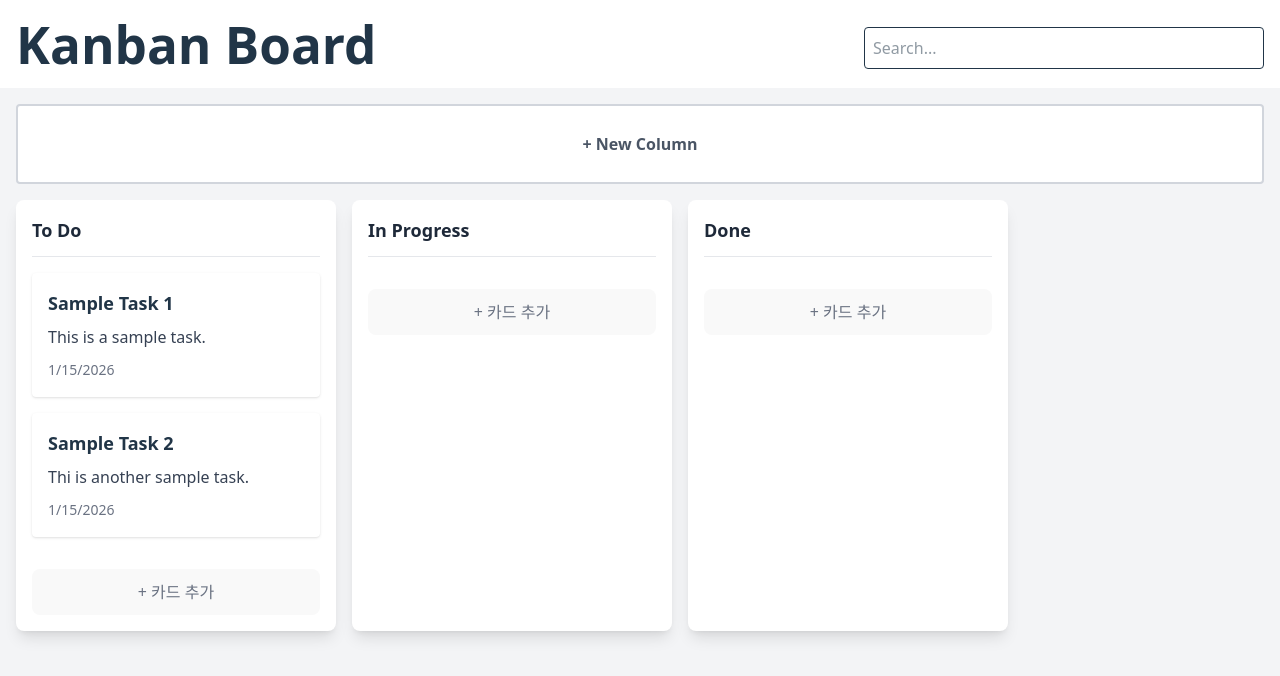
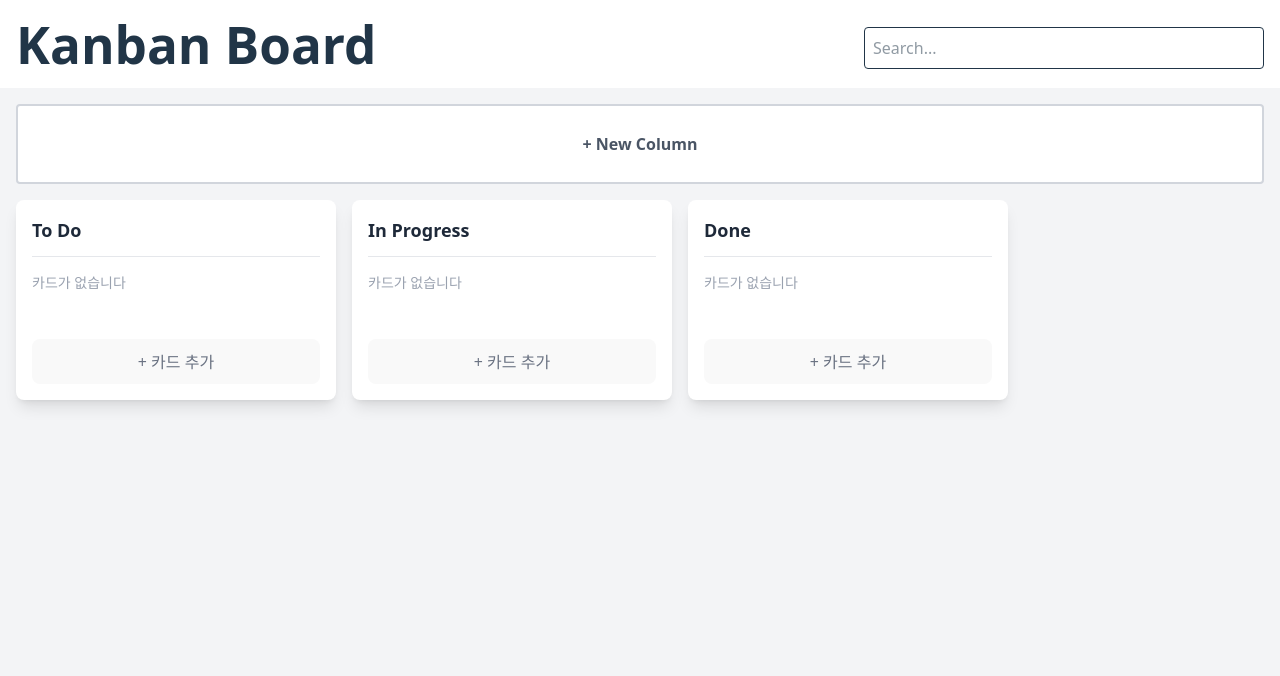
Before and after one commit to ramong26/kanban, a React (Vite) app in the folder my-project/: page / in a window 1280 px wide. Shown: the top 676 px of the page. Built offline with nearby package versions, Linux system fonts and the light colour scheme.

Commit message:
feat: CardNewModal - 카드 폼 모달 생성 및 이에 따른 타입 변경

```diff
--- a/my-project/src/components/KanbanBoard/Card/Card.tsx
+++ b/my-project/src/components/KanbanBoard/Card/Card.tsx
@@ -6,7 +6,9 @@ export default function Card({ item }: { item?: CardProps }) {
       <h3 className="text-lg font-semibold mb-2">{item?.title}</h3>
       <p className="text-gray-700 mb-2">{item?.content}</p>
       <span className="text-sm text-gray-500">
-        {item?.dateCreated.toLocaleDateString()}
+        {item?.dateCreated
+          ? new Date(item.dateCreated).toLocaleDateString()
+          : ""}
       </span>
     </div>
   );
--- /dev/null
+++ b/my-project/src/components/KanbanBoard/CardNewModal/CardNewModal.tsx
@@ -0,0 +1,93 @@
+import { useRef } from "react";
+import type { CardNewModalProps } from "./types";
+import { useModalEsc, handleOverlayClick } from "../../../hooks/useModalEsc";
+
+export default function CardNewModal({
+  type = "create",
+  isOpen,
+  onClose,
+  onSubmit,
+}: CardNewModalProps) {
+  const titleRef = useRef<HTMLInputElement>(null);
+  const contentRef = useRef<HTMLTextAreaElement>(null);
+  const dateRef = useRef<HTMLInputElement>(null);
+
+  useModalEsc(onClose, isOpen);
+
+  const handleSubmit = (e: React.FormEvent) => {
+    e.preventDefault();
+    const cardTitle = titleRef.current?.value.trim() || "";
+    const content = contentRef.current?.value.trim() || "";
+    const date = dateRef.current?.value || "";
+    if (cardTitle && content && date) {
+      onSubmit(cardTitle, content, date);
+    }
+  };
+
+  if (!isOpen) return null;
+
+  return (
+    <div
+      className="fixed inset-0 bg-black/40 flex items-center justify-center z-50"
+      onClick={(e) => handleOverlayClick(e, onClose)}
+      role="dialog"
+      aria-modal="true"
+    >
+      <form
+        className="bg-white rounded-lg shadow-lg p-6 w-full max-w-xs flex flex-col gap-4"
+        onSubmit={type === "create" ? handleSubmit : undefined}
+        onClick={(e) => e.stopPropagation()}
+      >
+        <div className="flex justify-between items-center mb-2">
+          <h2 className="text-lg font-bold">
+            {type === "create" ? "카드 추가" : "카드 편집"}
+          </h2>
+          <button
+            type="button"
+            className="text-gray-600 hover:text-gray-700 text-xl py-1 px-2"
+            onClick={onClose}
+            aria-label="닫기"
+          >
+            ×
+          </button>
+        </div>
+        <label className="flex flex-col gap-1">
+          <span className="text-sm font-medium text-gray-700">제목</span>
+          <input
+            ref={titleRef}
+            type="text"
+            placeholder="제목을 입력하세요"
+            className="border rounded px-3 py-2 focus:outline-none focus:ring-2 focus:ring-blue-400"
+            maxLength={40}
+            required
+          />
+        </label>
+        <label className="flex flex-col gap-1">
+          <span className="text-sm font-medium text-gray-700">설명</span>
+          <textarea
+            ref={contentRef}
+            placeholder="설명을 입력하세요"
+            className="border rounded px-3 py-2 min-h-[60px] focus:outline-none focus:ring-2 focus:ring-blue-400 resize-none"
+            maxLength={200}
+            required
+          />
+        </label>
+        <label className="flex flex-col gap-1">
+          <span className="text-sm font-medium text-gray-700">마감 날짜</span>
+          <input
+            ref={dateRef}
+            type="date"
+            className="border rounded px-3 py-2 focus:outline-none focus:ring-2 focus:ring-blue-400"
+            required
+          />
+        </label>
+        <button
+          type="submit"
+          className="bg-blue-500 text-black rounded py-2 font-semibold hover:bg-blue-600"
+        >
+          저장
+        </button>
+      </form>
+    </div>
+  );
+}
--- /dev/null
+++ b/my-project/src/components/KanbanBoard/CardNewModal/index.ts
@@ -0,0 +1 @@
+export { default } from "./CardNewModal";
--- a/my-project/src/components/KanbanBoard/Collumn/Collumn.tsx
+++ b/my-project/src/components/KanbanBoard/Collumn/Collumn.tsx
@@ -1,6 +1,6 @@
 import { useState } from "react";
-
 import Card from "../Card";
+import CardNewModal from "../CardNewModal";
 import ColumnNewModal from "./ColumnNewModal";
 import type { CollumnProps } from "./types";
 
@@ -8,46 +8,54 @@ export default function Collumn({
   edit,
   title,
   items,
+  onAddCard,
   onEdit,
   onDelete,
 }: CollumnProps) {
   const [openCollumnModal, setOpenCollumnModal] = useState(false);
+  const [openCardModal, setOpenCardModal] = useState(false);
 
   return (
     <>
-      <div className="bg-white rounded-lg shadow-lg p-4 w-80 min-h-[200px]">
+      <div className="bg-white rounded-lg shadow-lg p-4 w-80 min-h-[200px] flex flex-col">
         <div className="flex justify-between items-center mb-4 pb-3 border-b border-gray-200">
           <h2 className="text-lg font-bold text-gray-800">{title}</h2>
           {edit && (
             <div className="flex gap-2">
+              {onEdit && (
                 <button
                   type="button"
-                className="text-gray-600 hover:text-gray-700 text-sm px-2 py-1 rounded hover:bg-gray-100 transition-colors"
-                onClick={() => setOpenCollumnModal(!openCollumnModal)}
+                  className="text-gray-400 hover:text-gray-700 text-sm px-3 py-1 rounded hover:bg-gray-100 transition-colors"
+                  onClick={() => setOpenCollumnModal(true)}
                   aria-label="수정"
                 >
                   수정
                 </button>
+              )}
+              {onDelete && (
                 <button
                   type="button"
-                className="text-gray-600 hover:text-gray-700 text-sm px-2 py-1 rounded hover:bg-gray-100 transition-colors"
+                  className="text-gray-400 hover:text-red-600 text-sm px-3 py-1 rounded hover:bg-gray-100 transition-colors"
                   onClick={onDelete}
-                aria-label="수정"
+                  aria-label="삭제"
                 >
                   삭제
                 </button>
+              )}
             </div>
           )}
         </div>
-        <div className="space-y-3">
-          {items?.map((item, index) => (
-            <Card key={index} item={item} />
-          ))}
+        <div className="flex-1 space-y-3">
+          {items && items.length > 0 ? (
+            items.map((item, idx) => <Card key={idx} item={item} />)
+          ) : (
+            <p className="text-gray-400 text-sm">카드가 없습니다</p>
+          )}
         </div>
         <button
           type="button"
           className="w-full mt-4 py-2 text-gray-500 hover:text-gray-700 hover:bg-gray-50 rounded border-2 border-dashed border-gray-300 hover:border-gray-400 transition-colors"
-          onClick={() => {}}
+          onClick={() => setOpenCardModal(true)}
         >
           + 카드 추가
         </button>
@@ -63,6 +71,16 @@ export default function Collumn({
           }}
         />
       )}
+      {openCardModal && onAddCard && (
+        <CardNewModal
+          isOpen={openCardModal}
+          onClose={() => setOpenCardModal(false)}
+          onSubmit={(cardTitle, content, date) => {
+            onAddCard(title, { title: cardTitle, content, dateCreated: date });
+            setOpenCardModal(false);
+          }}
+        />
+      )}
     </>
   );
 }
--- a/my-project/src/components/KanbanBoard/Collumn/ColumnNewModal/ColumnNewModal.tsx
+++ b/my-project/src/components/KanbanBoard/Collumn/ColumnNewModal/ColumnNewModal.tsx
@@ -1,7 +1,7 @@
 import { useCallback, useEffect, useRef } from "react";
 import type { ColumnNewModalProps } from "./types";
 
-import { useEsc, handleOverlayClick } from "../../../../hooks/useEsc";
+import { useModalEsc, handleOverlayClick } from "../../../../hooks/useModalEsc";
 const LOCAL_STORAGE_KEY = "kanban-columns";
 
 export default function ColumnNewModal({
@@ -12,7 +12,7 @@ export default function ColumnNewModal({
 }: ColumnNewModalProps) {
   const inputRef = useRef<HTMLInputElement>(null);
 
-  useEsc(onClose, isOpen);
+  useModalEsc(onClose, isOpen);
 
   useEffect(() => {
     if (isOpen) inputRef.current?.focus();
--- a/my-project/src/components/KanbanBoard/Collumn/types.ts
+++ b/my-project/src/components/KanbanBoard/Collumn/types.ts
@@ -4,6 +4,10 @@ export interface CollumnProps {
   edit?: boolean;
   title: string;
   items?: CardProps[];
+  onAddCard?: (
+    columnTitle: string,
+    card: { title: string; content: string; dateCreated: string }
+  ) => void;
   onEdit?: (newTitle: string) => void;
   onDelete?: () => void;
 }
--- a/my-project/src/components/KanbanBoard/KanbanBoard.tsx
+++ b/my-project/src/components/KanbanBoard/KanbanBoard.tsx
@@ -3,21 +3,9 @@ import Collumn from "./Collumn";
 import NewCollumn from "./NewCollumn";
 
 const LOCAL_STORAGE_KEY = "kanban-columns";
+const LOCAL_STORAGE_CARDS_KEY = "kanban-cards";
 
 export default function KanbanBoard() {
-  const items = [
-    {
-      title: "Sample Task 1",
-      content: "This is a sample task.",
-      dateCreated: new Date(),
-    },
-    {
-      title: "Sample Task 2",
-      content: "Thi is another sample task.",
-      dateCreated: new Date(),
-    },
-  ];
-
   // First Render Load from Local Storage
   const [collumns, setCollumns] = useState<string[]>(() => {
     const storedCollumns = localStorage.getItem(LOCAL_STORAGE_KEY);
@@ -33,6 +21,36 @@ export default function KanbanBoard() {
     }
     return [];
   });
+
+  const [cards, setCards] = useState(() => {
+    const storedCards = localStorage.getItem(LOCAL_STORAGE_CARDS_KEY);
+    if (storedCards) {
+      try {
+        const parsed = JSON.parse(storedCards);
+        return typeof parsed === "object" && parsed !== null ? parsed : {};
+      } catch (error) {
+        console.error("Failed to parse stored cards:", error);
+        localStorage.removeItem(LOCAL_STORAGE_CARDS_KEY);
+        return {};
+      }
+    }
+    return {};
+  });
+
+  // Get Cards By Column Title
+  const getCardsByColumn = (columnTitle: string) => {
+    const raw = localStorage.getItem(LOCAL_STORAGE_CARDS_KEY);
+    if (!raw) return [];
+    try {
+      const cardsByColumn = JSON.parse(raw);
+
+      return Array.isArray(cardsByColumn[columnTitle])
+        ? cardsByColumn[columnTitle]
+        : [];
+    } catch {
+      return [];
+    }
+  };
 
   // Add New Collumn Handler
   const handleAddCollumn = useCallback(
@@ -64,20 +82,46 @@ export default function KanbanBoard() {
     },
     [collumns]
   );
+
+  // Add Card Handler
+  const handleAddCard = useCallback(
+    (
+      columnTitle: string,
+      card: { title: string; content: string; dateCreated: string }
+    ) => {
+      const prevCards = cards[columnTitle] || [];
+      const updatedCards = {
+        ...cards,
+        [columnTitle]: [...prevCards, card],
+      };
+      setCards(updatedCards);
+      localStorage.setItem(
+        LOCAL_STORAGE_CARDS_KEY,
+        JSON.stringify(updatedCards)
+      );
+    },
+    [cards]
+  );
+
   return (
     <div className="flex-col  p-4  bg-gray-100 min-h-screen">
       <NewCollumn onAddCollumn={handleAddCollumn} />
       <div className="flex space-x-4">
-        <Collumn title="To Do" items={items} />
-        <Collumn title="In Progress" />
-        <Collumn title="Done" />
-        {collumns.map((title, index) => (
+        {["To Do", "In Progress", "Done", ...collumns].map((title, index) => (
           <Collumn
-            edit
-            key={index}
+            edit={index >= 3}
+            key={title}
             title={title}
-            onEdit={(newTitle) => handleEditCollumn(index, newTitle)}
-            onDelete={() => handleDeleteCollumn(index)}
+            items={getCardsByColumn(title)}
+            onAddCard={handleAddCard}
+            onEdit={
+              index >= 3
+                ? (newTitle) => handleEditCollumn(index - 3, newTitle)
+                : undefined
+            }
+            onDelete={
+              index >= 3 ? () => handleDeleteCollumn(index - 3) : undefined
+            }
           />
         ))}
       </div>
```
Also changed, not shown: my-project/src/components/KanbanBoard/CardNewModal/types.ts (added, +8 -0 lines). Lines whose indentation alone changed are shown as unchanged.
